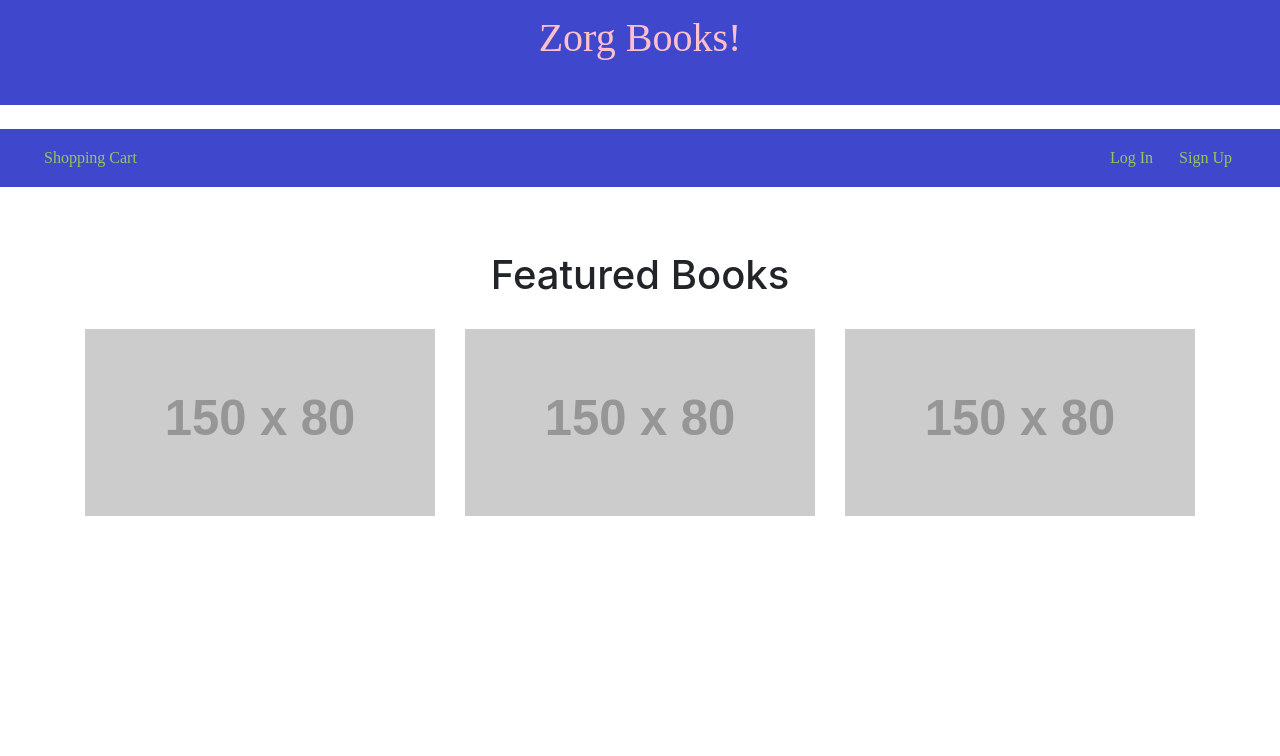
After one commit to theoneandonlychoochootran/Zorg-s-Store, a PHP site: page /zorghome.php in a window 1280 px wide. The commit adds this page. Shown: the top 756 px of the page. Run offline with PHP 8.4, Linux system fonts and the light colour scheme; grey boxes labelled with a size stand in for pictures from a placeholder-image service; some libraries are stand-ins or nearby versions.

Commit message:
Added $ to price and sign up button

```diff
--- a/ZorgStore/index.php
+++ b/ZorgStore/index.php
@@ -31,7 +31,7 @@
 </div>
 
 </div>
-
+<br>
 
 <?php include 'footer.php';?>
 
--- a/ZorgStore/navigation.php
+++ b/ZorgStore/navigation.php
@@ -24,6 +24,7 @@
 	  <ul class="nav navbar-nav navbar-right">
 		<form class="form-inline">
 		<a href="#" class="btn btn-link">Log In</a>
+		<a href="#" class="btn btn-link">Sign Up</a>
 	  </ul>
   </form>
     </div>
--- a/ZorgStore/product.php
+++ b/ZorgStore/product.php
@@ -16,7 +16,7 @@
 	 <div class ="right-main">
 		<h2><?php echo $row["title"]?></h2>
 		<p><?php echo $row["short_description"]?></p>
-		<p><?php echo $row["price"]?></p>
+		<p><?php echo "$" . $row["price"]?></p>
 		<a href="#" class = "btn btn-basic jbbutton">Add to cart </a>
 	 </div>
    </div>
--- /dev/null
+++ b/ZorgStore/zorghome.php
@@ -0,0 +1,30 @@
+
+<?php include 'navigation.php';?>
+<body>
+
+<div class="container">
+	<div class = "panel panel-primary">
+		<h1>Featured Books</h1>
+		</div>
+	</div>
+
+<div class="container">
+  <div class="row">
+    <div class="col-sm-4">
+      <a href="#" title =""><img src="https://placehold.it/150x80?text=IMAGE" class="img-responsive" style="width:100%" alt="Image"></a>
+    </div>
+    <div class="col-sm-4">
+      <a href="#" title =""><img src="https://placehold.it/150x80?text=IMAGE" class="img-responsive" style="width:100%" alt="Image"></a>
+    </div>
+    <div class="col-sm-4">
+      <a href="#" title =""><img src="https://placehold.it/150x80?text=IMAGE" class="img-responsive" style="width:100%" alt="Image"></a>
+    </div>
+  </div>
+</div>
+
+
+
+<?php include 'footer.php';?>
+
+</body>
+</html>
```
